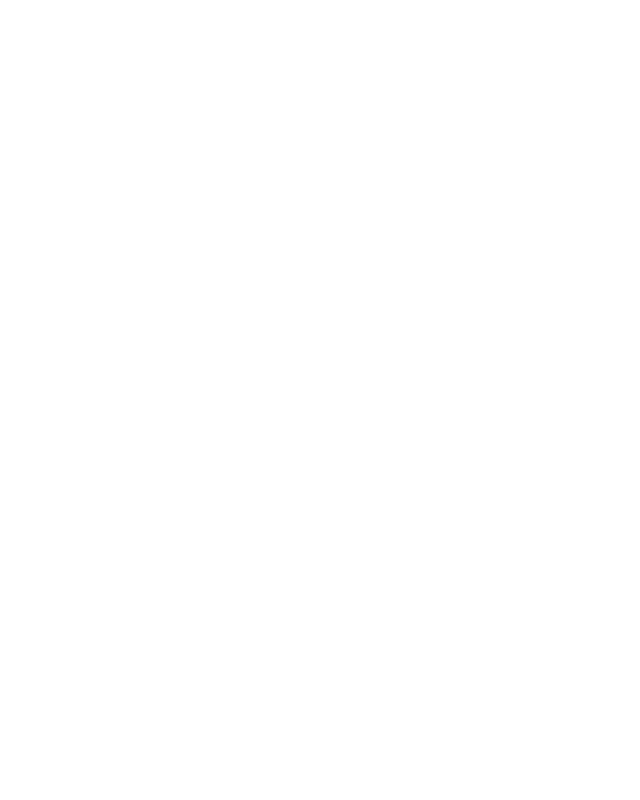
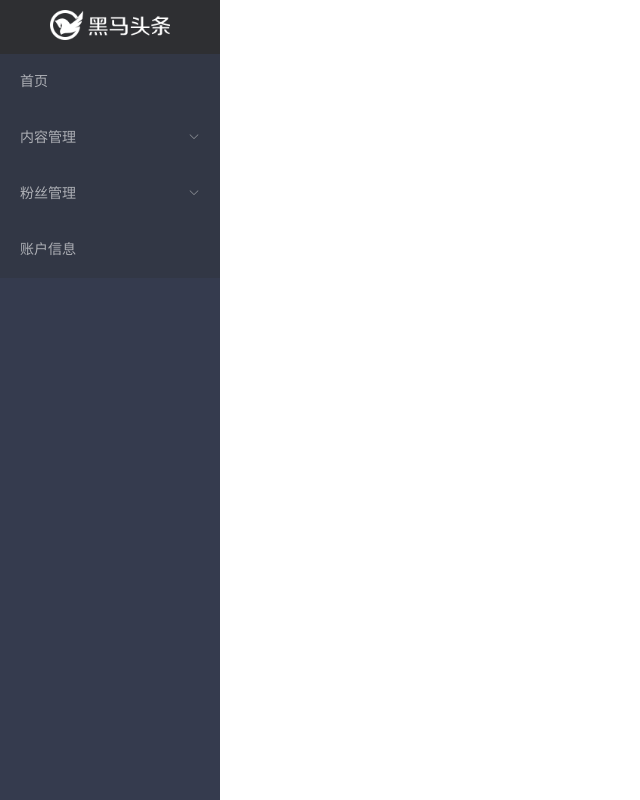
Before and after one commit to daijiajiajia/88heimaa, a Vue app: page /#/home in a window 1280 px wide. Shown: the whole page, without its empty margins (0-640 px from the left). Built offline with nearby package versions, Linux system fonts and the light colour scheme.

Commit message:
黑马头条PC-主页模块-左侧导航菜单

```diff
--- a/src/views/home/index.vue
+++ b/src/views/home/index.vue
@@ -3,7 +3,37 @@
 <el-container>
   <!-- 先左右布局 -->
   <!-- 侧边栏布局 -->
-  <el-aside></el-aside>
+  <el-aside class='left' style='width:220px'>
+    <!-- 侧边栏图标 -->
+    <div class='menu-title'>
+      <img src="../../assets/img/logo_admin.png" alt="">
+    </div>
+    <!-- 左侧菜单 -->
+    <el-menu style='width:221px' background-color='#323745' text-color='#adafb5' active-text-color=' #ffd04b'>
+      <!-- 一级菜单 -->
+      <el-menu-item>首页</el-menu-item>
+      <!-- 二级菜单 -->
+      <el-submenu>
+        <!-- 具名插槽 -->
+        <template slot='title'>内容管理</template>
+         <el-menu-item>发布文章</el-menu-item>
+         <el-menu-item>内容列表</el-menu-item>
+         <el-menu-item>评论列表</el-menu-item>
+         <el-menu-item>素材管理</el-menu-item>
+      </el-submenu>
+      <!-- 二级菜单 -->
+      <el-submenu>
+        <!-- 具名插槽 -->
+        <template slot='title'>粉丝管理</template>
+         <el-menu-item>图文数据</el-menu-item>
+         <el-menu-item>粉丝概况</el-menu-item>
+         <el-menu-item>粉丝画像</el-menu-item>
+         <el-menu-item>粉丝列表</el-menu-item>
+      </el-submenu>
+      <!-- 一级菜单 -->
+      <el-menu-item>账户信息</el-menu-item>
+    </el-menu>
+  </el-aside>
   <!-- 右边布局 -->
   <el-container>
     <!-- 又分为上下布局 -->
@@ -25,3 +55,18 @@
   }
 }
 </script>
+<style lang="less" scoped>
+.left{
+  background-color: #353b4e;
+  height: 100vh;
+  overflow: hidden;
+  .menu-title{
+    background-color: #2e2f32;
+   padding:10px;
+   text-align: center;
+  }
+  img{
+    height: 30px;
+  }
+}
+</style>
```
Also changed, not shown: src/components/layout-header.vue (added).
